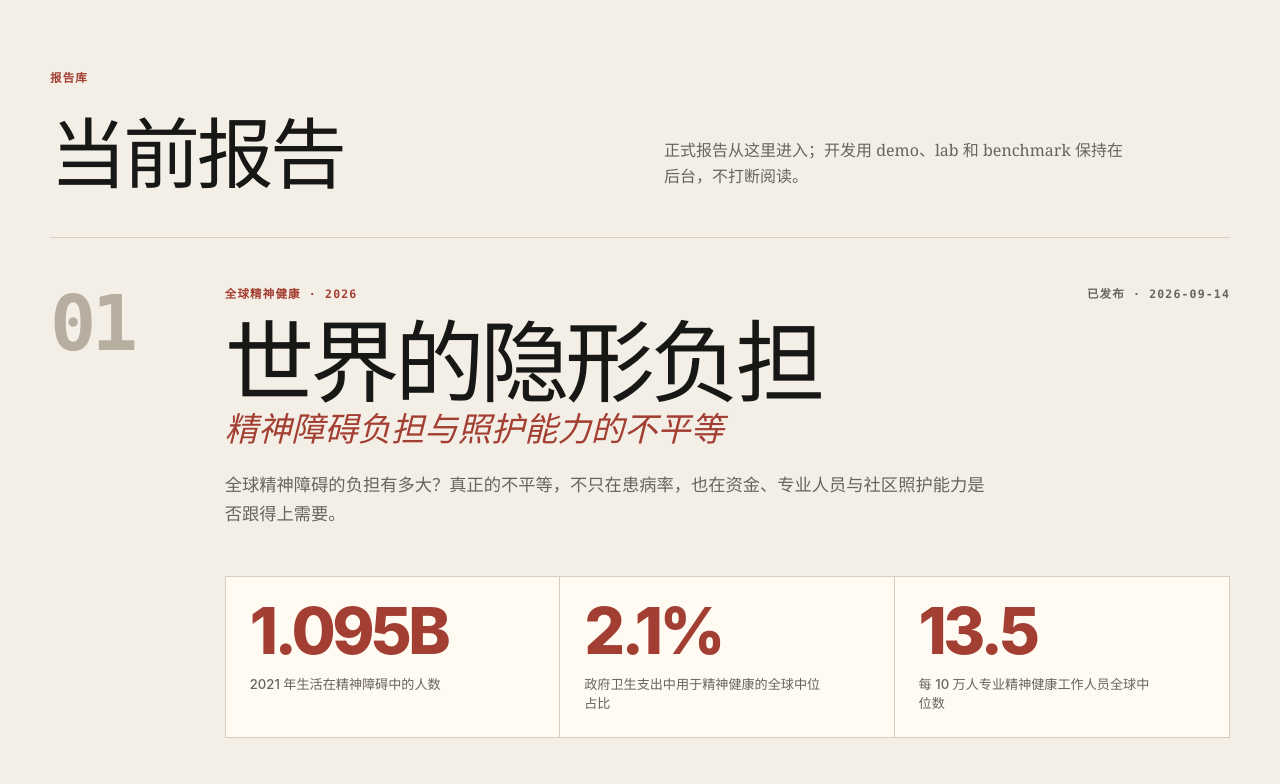
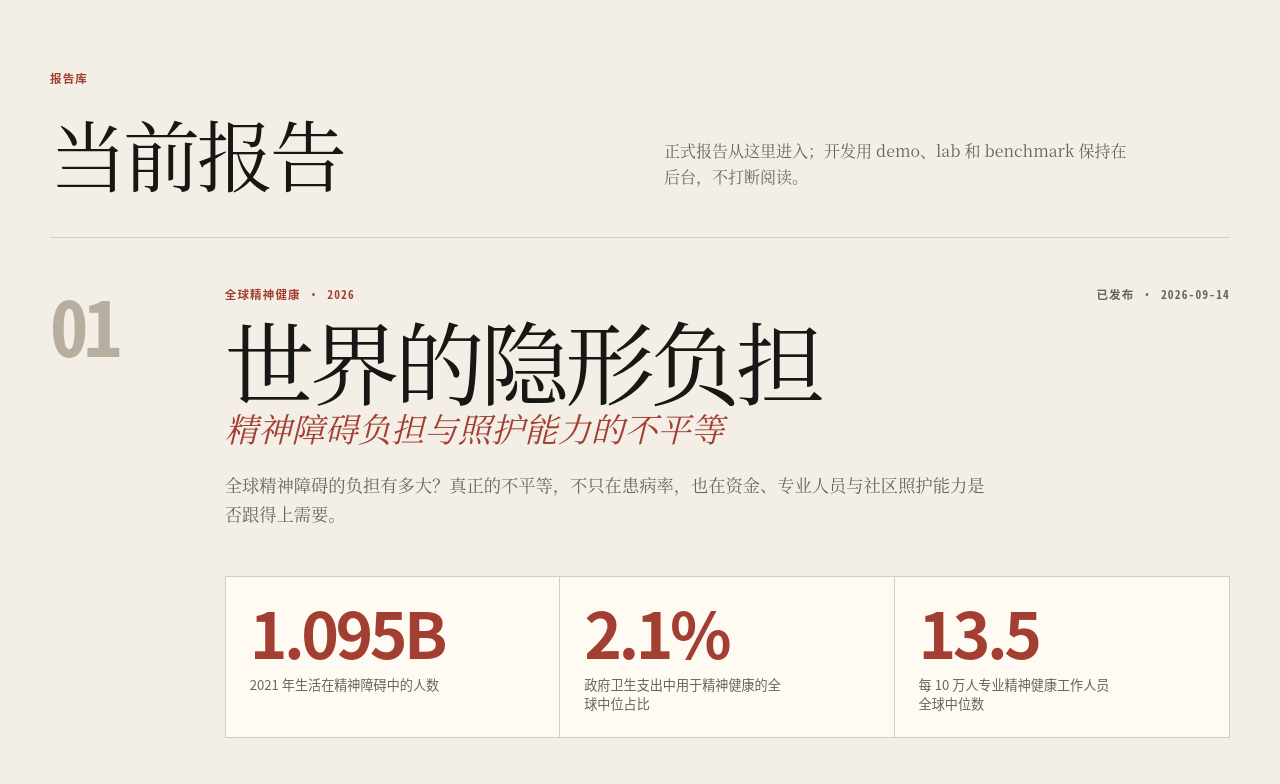
Before and after one commit to CochraneK/pudding-skill, a SvelteKit app: page / in a window 1280 px wide. Shown: the part 1000-1784 px from the top of the page. Built offline with nearby package versions, Linux system fonts and the light colour scheme.

Commit message:
fix: add CJK-aware public typography fallbacks

```diff
--- a/src/styles/app.css
+++ b/src/styles/app.css
@@ -47,6 +47,12 @@
 	--color-placeholder: var(--color-gray-500);
 
 	--1s: 1ms;
+}
+
+html[lang^="zh"] {
+	--font-sans: "Noto Sans CJK SC", "PingFang SC", "Microsoft YaHei", "WenQuanYi Micro Hei", ui-sans-serif, sans-serif;
+	--font-serif: "Noto Serif CJK SC", "Songti SC", "STSong", "SimSun", serif;
+	--font-mono: "Noto Sans Mono CJK SC", "Noto Sans CJK SC", "Microsoft YaHei", monospace;
 }
 
 @media screen and (prefers-reduced-motion: no-preference) {
```
